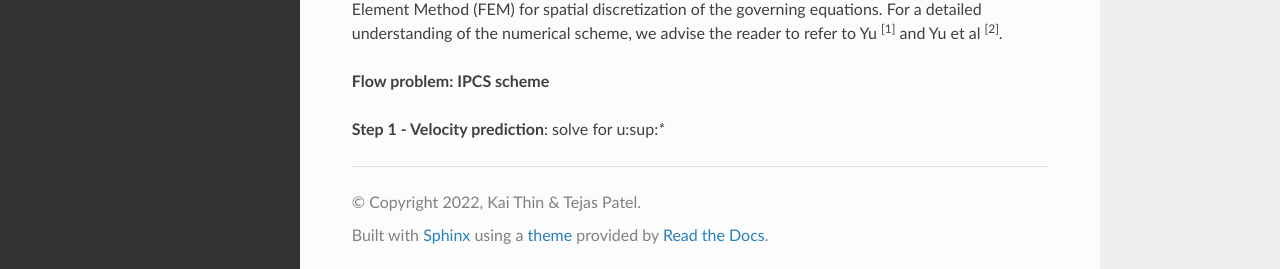
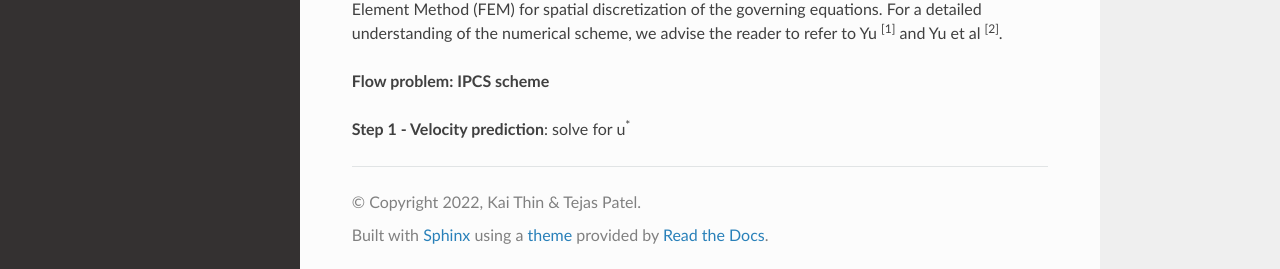
Before and after one commit to kaithin5/test, a Sphinx documentation site: the page built from docs/source/files_and_modules.rst, in a window 1280 px wide and 1068 px high. Shown: the part 796-1065 px from the top of the window. Built offline with Sphinx 7.4.7 and the Read the Docs theme 2.0.0, drawn with Linux system fonts in a browser that asks for light colours; pages that are not in the unit, such as notebooks, are missing from menus.

Commit message:
Update files_and_modules.rst

```diff
--- a/docs/source/files_and_modules.rst
+++ b/docs/source/files_and_modules.rst
@@ -27,4 +27,4 @@ Our Immersed Boundary FSI formulation is based on the Distributed Lagrange Multi
 
 **Flow problem: IPCS scheme**
 
-**Step 1 - Velocity prediction**: solve for u:sup:`*`
+**Step 1 - Velocity prediction**: solve for u\ :sup:`*`
```
